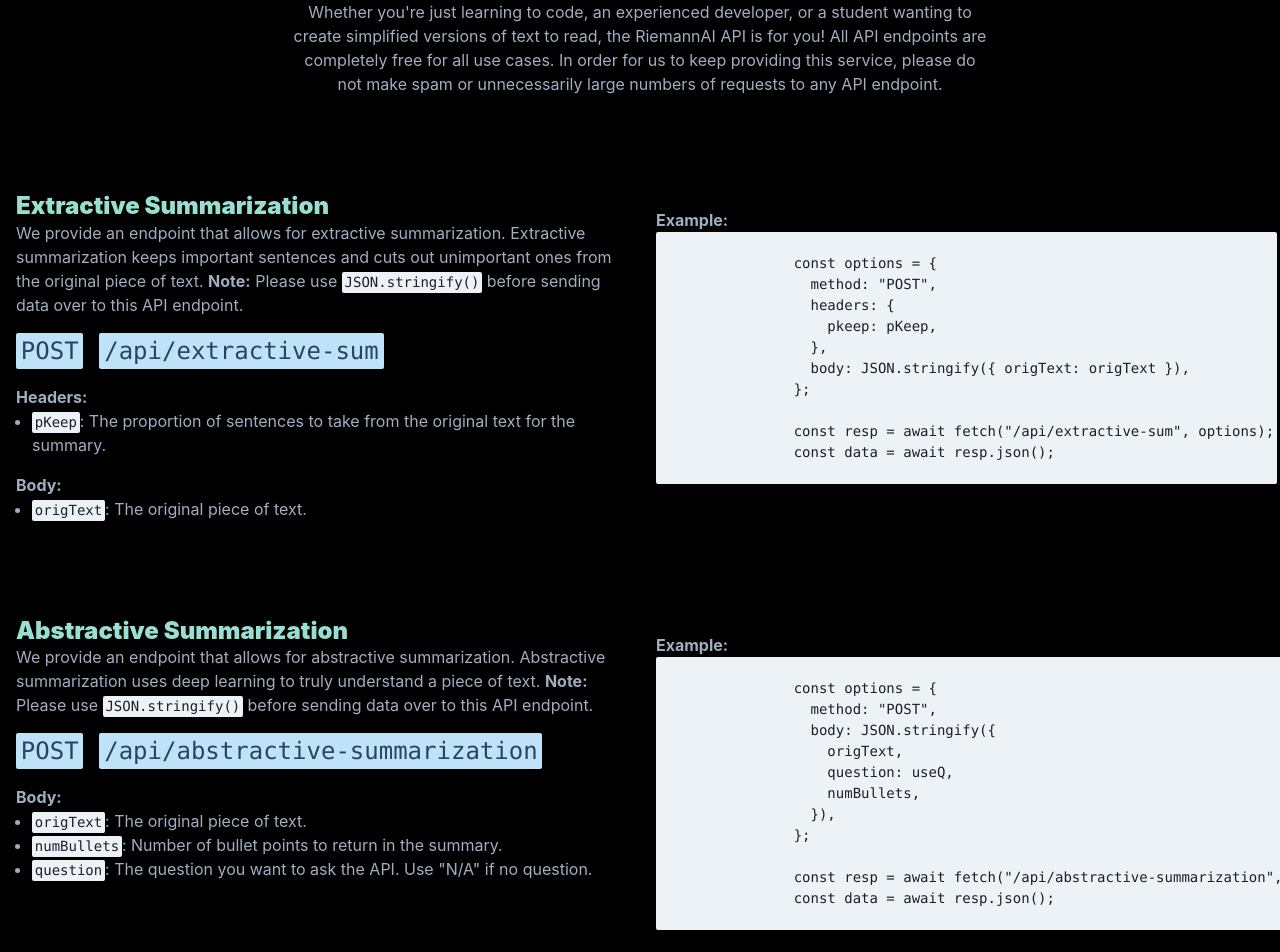
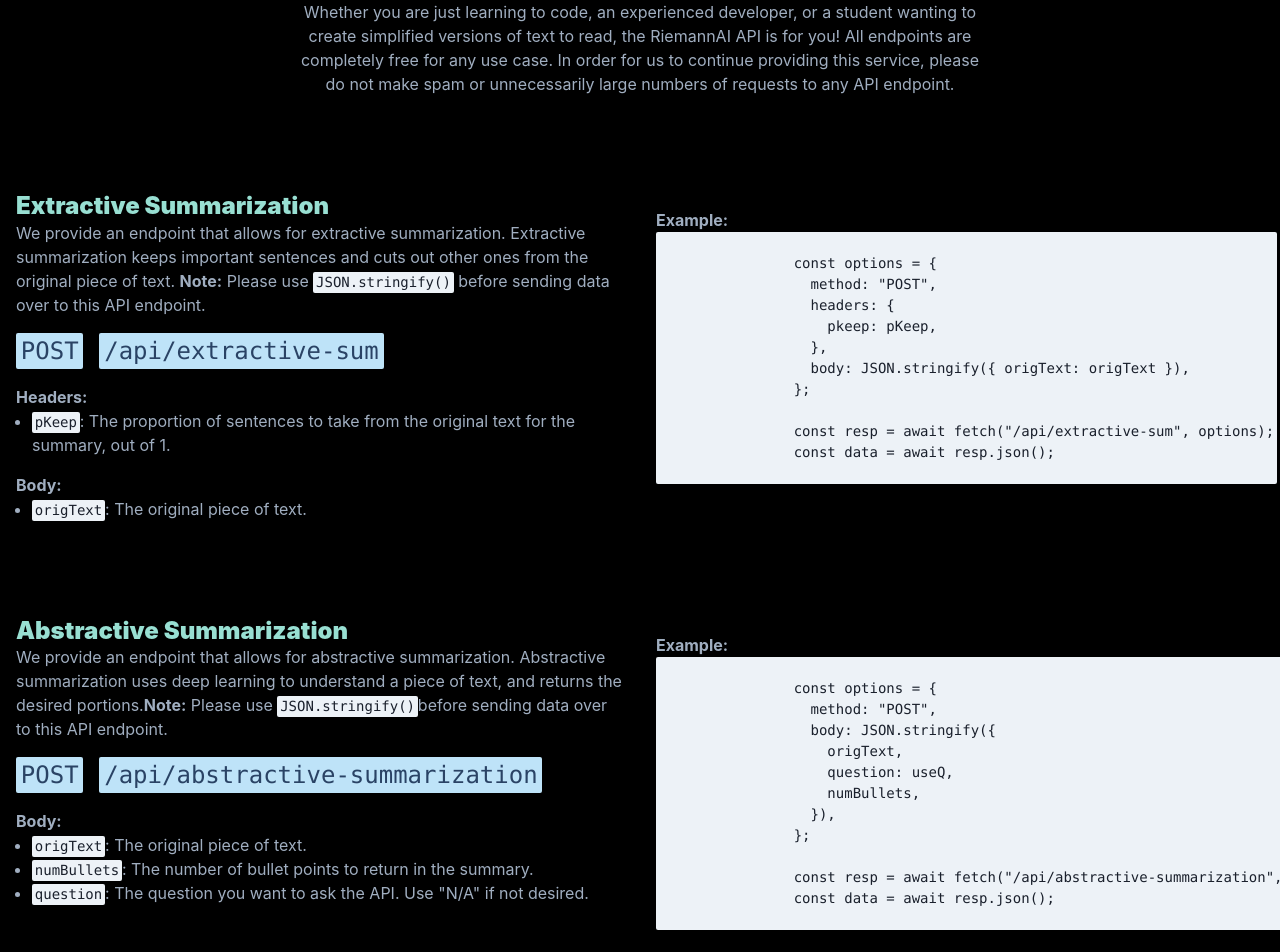
Before and after one commit to ganning127/riemann-ai, a Next.js app: page /developers in a window 1280 px wide. Shown: the part 457-1409 px from the top of the page. Built offline with nearby package versions, Linux system fonts and the light colour scheme.

Commit message:
Adjust API endpoint explanations

```diff
--- a/pages/developers.js
+++ b/pages/developers.js
@@ -56,10 +56,10 @@
               Our does our API work?
             </Heading>
             <Text color="gray.400" fontWeight={400}>
-              Whether you&apos;re just learning to code, an experienced
+              Whether you are just learning to code, an experienced
               developer, or a student wanting to create simplified versions of
-              text to read, the RiemannAI API is for you! All API endpoints are
-              completely free for all use cases. In order for us to keep
+              text to read, the RiemannAI API is for you! All endpoints are
+              completely free for any use case. In order for us to continue
               providing this service, please do not make spam or unnecessarily
               large numbers of requests to any API endpoint.
             </Text>
@@ -78,7 +78,7 @@
                 <Text color="gray.400" fontWeight={400}>
                   We provide an endpoint that allows for extractive
                   summarization. Extractive summarization keeps important
-                  sentences and cuts out unimportant ones from the original
+                  sentences and cuts out other ones from the original
                   piece of text. <b>Note:</b> Please use{" "}
                   <Code>JSON.stringify()</Code> before sending data over to this
                   API endpoint.
@@ -95,7 +95,7 @@
                 <UnorderedList color="gray.400">
                   <ListItem>
                     <Code>pKeep</Code>: The proportion of sentences to take from
-                    the original text for the summary.
+                    the original text for the summary, out of 1.
                   </ListItem>
                 </UnorderedList>
                 <Text color="gray.400" fontWeight={400} mt={4}>
@@ -141,9 +141,9 @@
                 <Text color="gray.400" fontWeight={400}>
                   We provide an endpoint that allows for abstractive
                   summarization. Abstractive summarization uses deep learning to
-                  truly understand a piece of text. <b>Note:</b> Please use{" "}
-                  <Code>JSON.stringify()</Code> before sending data over to this
-                  API endpoint.
+                  understand a piece of text, and returns the desired portions.
+                  <b>Note:</b> Please use{" "} <Code>JSON.stringify()</Code>
+                  before sending data over to this API endpoint.
                 </Text>
                 <Code colorScheme="blue" fontSize="2xl" mt={4}>
                   POST
@@ -160,12 +160,12 @@
                     <Code>origText</Code>: The original piece of text.
                   </ListItem>
                   <ListItem>
-                    <Code>numBullets</Code>: Number of bullet points to return
-                    in the summary.
+                    <Code>numBullets</Code>: The number of bullet points to
+                    return in the summary.
                   </ListItem>
                   <ListItem>
                     <Code>question</Code>: The question you want to ask the API.
-                    Use &quot;N/A&quot; if no question.
+                    Use &quot;N/A&quot; if not desired.
                   </ListItem>
                 </UnorderedList>
               </Box>
```
